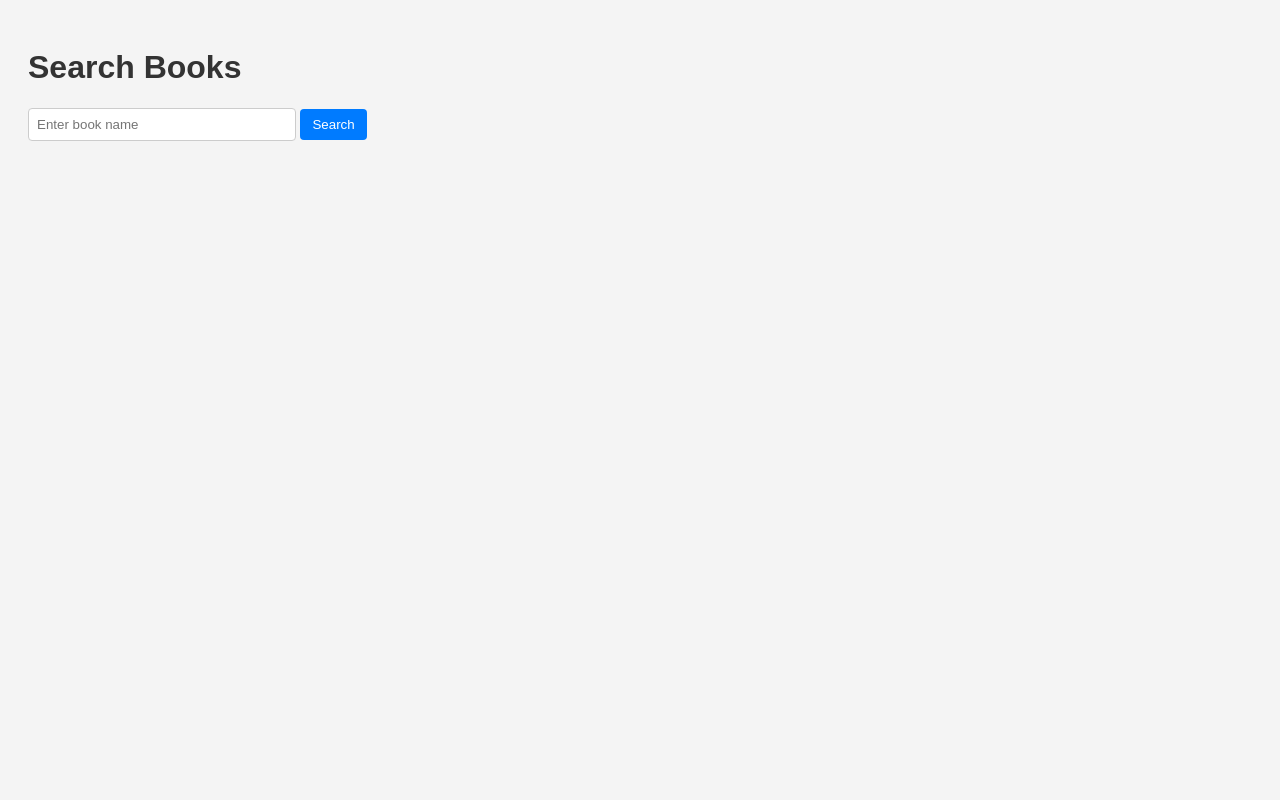
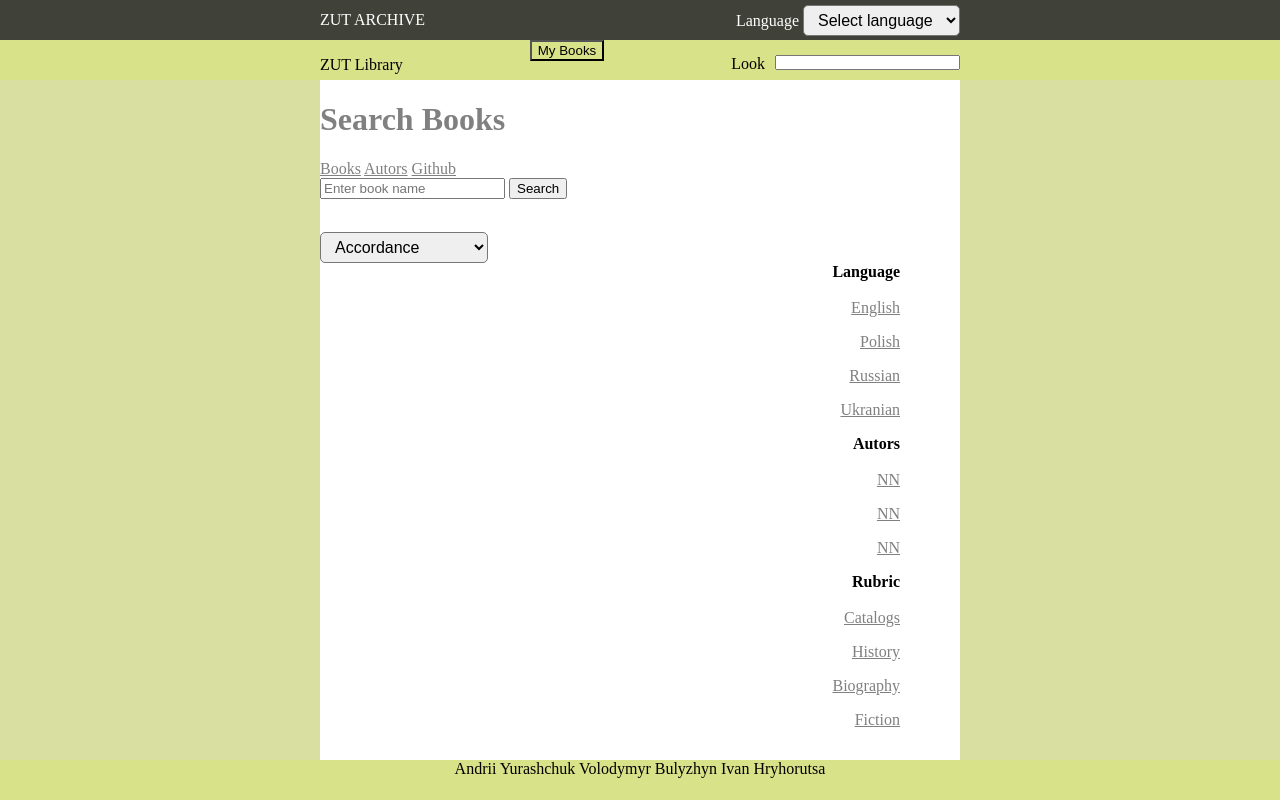
Before and after one commit to vladly200/libraryapp, a Flask app: page /booksrch in a window 1280 px wide. Run offline with Flask 3, Linux system fonts and the light colour scheme.

Commit message:
Upgrade
For all

```diff
--- /dev/null
+++ b/static/scrypt/scrypt.js
@@ -0,0 +1,5 @@
+
+  function changeLanguage(select) {
+    const url = select.value;
+    window.location.href = url;
+  }
--- a/templates/MyBooks.html
+++ b/templates/MyBooks.html
@@ -5,6 +5,7 @@
   <meta name="viewport" content="width=device-width, initial-scale=1.0" />
   <title>Library</title>
 <link rel="stylesheet" href="{{ url_for('static', filename='css/style.css') }}">
+<script src="{{ url_for('static' , filename='scrypt/scrypt.js')}}"></script>
 </head>
 <body>
 
--- a/templates/booksrch.html
+++ b/templates/booksrch.html
@@ -1,13 +1,58 @@
+
 <!DOCTYPE html>
-<html>
+<html lang="en">
 <head>
-  <title>Book Search</title>
-  <link rel="stylesheet" href="{{ url_for('static', filename='css/booksrch.css') }}">
+  <meta charset="UTF-8" />
+  <meta name="viewport" content="width=device-width, initial-scale=1.0" />
+  <title>Library</title>
+<link rel="stylesheet" href="{{ url_for('static', filename='css/style.css') }}">
+<script src="{{ url_for('static' , filename='scrypt/scrypt.js')}}"></script>
 </head>
 <body>
-  <h1>Search Books</h1>
 
-  <form method="GET">
+  <div class="grid-container">
+    <div class="header">
+      <div class="header-left">
+        <p>ZUT ARCHIVE</p>
+      </div>
+      <div class="header-right">
+        <label for="LangOptions">Language</label>
+        <select id="LangOptions" onchange="changeLanguage(this)">
+  <option value="" disabled selected>Select language</option>
+  <option value="{{ url_for('home') }}">English</option>
+  <option value="{{ url_for('indexPL') }}">Polish</option>
+  <option value="{{ url_for('indexUA') }}">Ukrainian</option>
+      </select>
+      </div>
+    </div>
+
+    <div class="main">
+
+      <p>ZUT Library</p>
+      <a href="{{ url_for('my_books') }}" class="myBooks"> <button type="button" class="myBooks">My Books</button></a>
+
+
+      <form class="searchPool">
+      <label for="search">Look</label>
+      <input type="text" id="search">
+      </form>
+    </div>
+
+    <div class="left"></div>
+
+    <div class="center">
+      <div class="center-container">
+        <div class="center-header">
+      <header><h1 class="centerText">Search Books</h1></header>
+      <a href="">Books</a>
+      <a href="">Autors</a>
+      <a href="https://github.com/volodymyr021983">Github</a><br>
+      <!--<a href=""></a>-->
+      <div class="centerSearch">
+<form action="{{ url_for('search_books') }}" method="get">
+
+</form>
+      <form method="GET">
     <input type="text" name="search" placeholder="Enter book name" value="{{ query|default('') }}">
     <button type="submit">Search</button>
   </form>
@@ -27,5 +72,45 @@
   {% elif query %}
     <p>No books found matching "{{ query }}".</p>
   {% endif %}
+      </div>
+      <br><br><br>
+      <label for="accordanceOption"></label>
+        <select id="accordanceOption" name="accordanceOption">
+          <option value="1">Accordance</option>
+          <option value="2">Top Rated</option>
+          <option value="3">Random</option>
+          <option value="4">New</option>
+          <option value="5">More publications</option>
+        </select>
+        </div>
+        <div class="center-main">
+
+        </div>
+        <div class="center-right">
+          <b>Language</b><br><br>
+          <a href="">English</a><p></p>
+          <a href="">Polish</a><p></p>
+          <a href="">Russian</a><p></p>
+          <a href="">Ukranian</a><p></p>
+          <b>Autors</b><br><br>
+          <a href="">NN</a><p></p>
+          <a href="">NN</a><p></p>
+          <a href="">NN</a><p></p>
+          <b>Rubric</b><br><br>
+          <a href="">Catalogs</a><p></p>
+          <a href="">History</a><p></p>
+          <a href="">Biography</a><p></p>
+          <a href="">Fiction</a><p></p>
+        </div>
+      </div>
+    </div>
+
+    <div class="right"></div>
+
+    <div class="footer">
+      Andrii Yurashchuk Volodymyr Bulyzhyn Ivan Hryhorutsa
+    </div>
+  </div>
+
 </body>
 </html>
```
Also changed, not shown: templates/index.html (+2 -13 lines), templates/indexPL.html (+2 -9 lines), templates/indexUA.html (+2 -9 lines).
